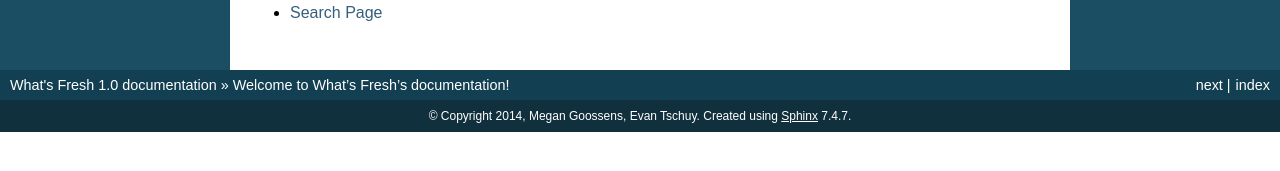
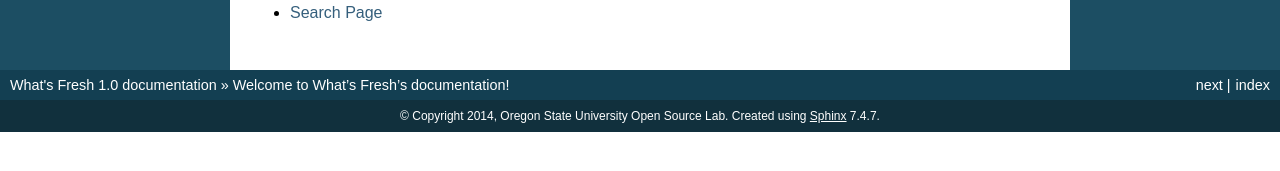
Before and after one commit to osu-cass/whats-fresh-api, a Sphinx documentation site: the page built from docs/source/index.rst, in a window 1280 px wide. Shown: the part 620-791 px from the top of the page. Built offline with Sphinx 7.4.7, drawn with Linux system fonts in a browser that asks for light colours; pages that are not in the unit, such as notebooks, are missing from menus.

Commit message:
Copyright should be OSU OSL, not individual devs
refs #16557

```diff
--- a/docs/source/conf.py
+++ b/docs/source/conf.py
@@ -49,7 +49,7 @@ master_doc = 'index'
 
 # General information about the project.
 project = u'What\'s Fresh'
-copyright = u'2014, Megan Goossens, Evan Tschuy'
+copyright = u'2014, Oregon State University Open Source Lab'
 
 # The version info for the project you're documenting, acts as replacement for
 # |version| and |release|, also used in various other places throughout the
```
